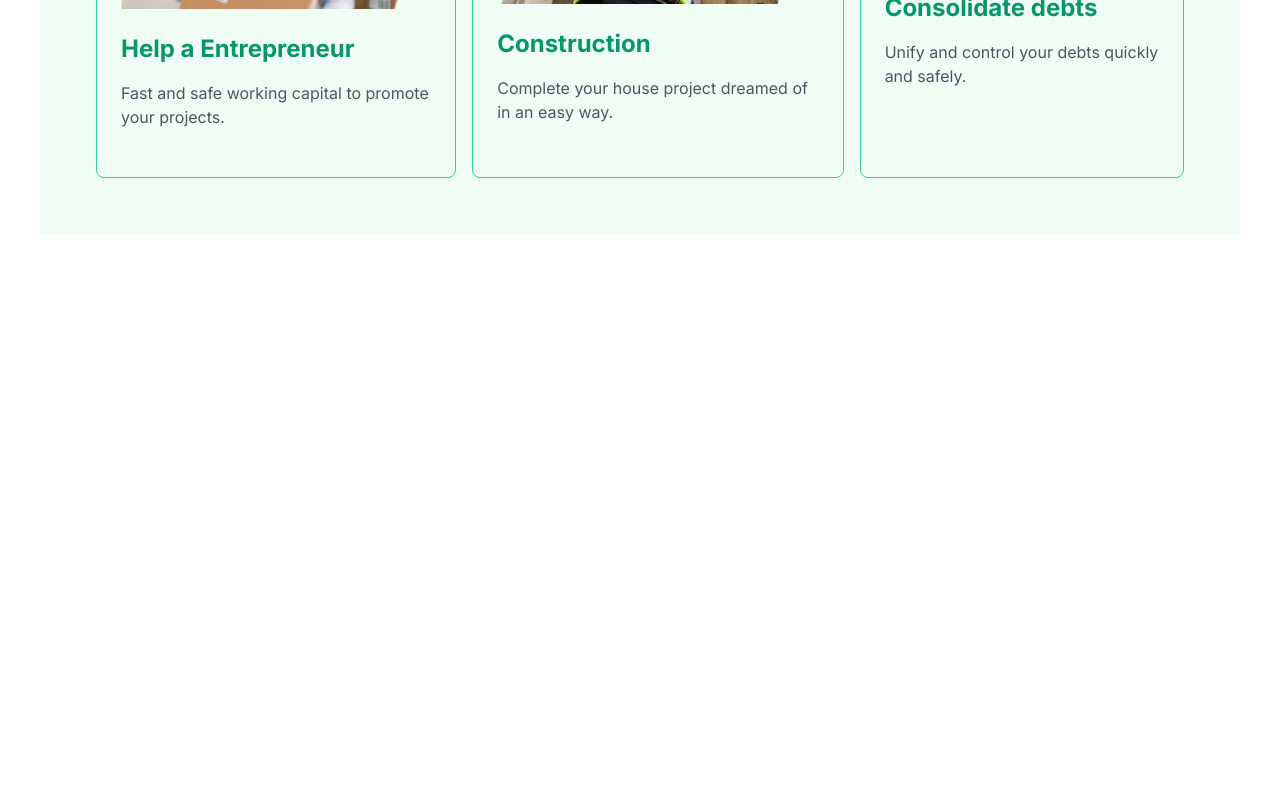
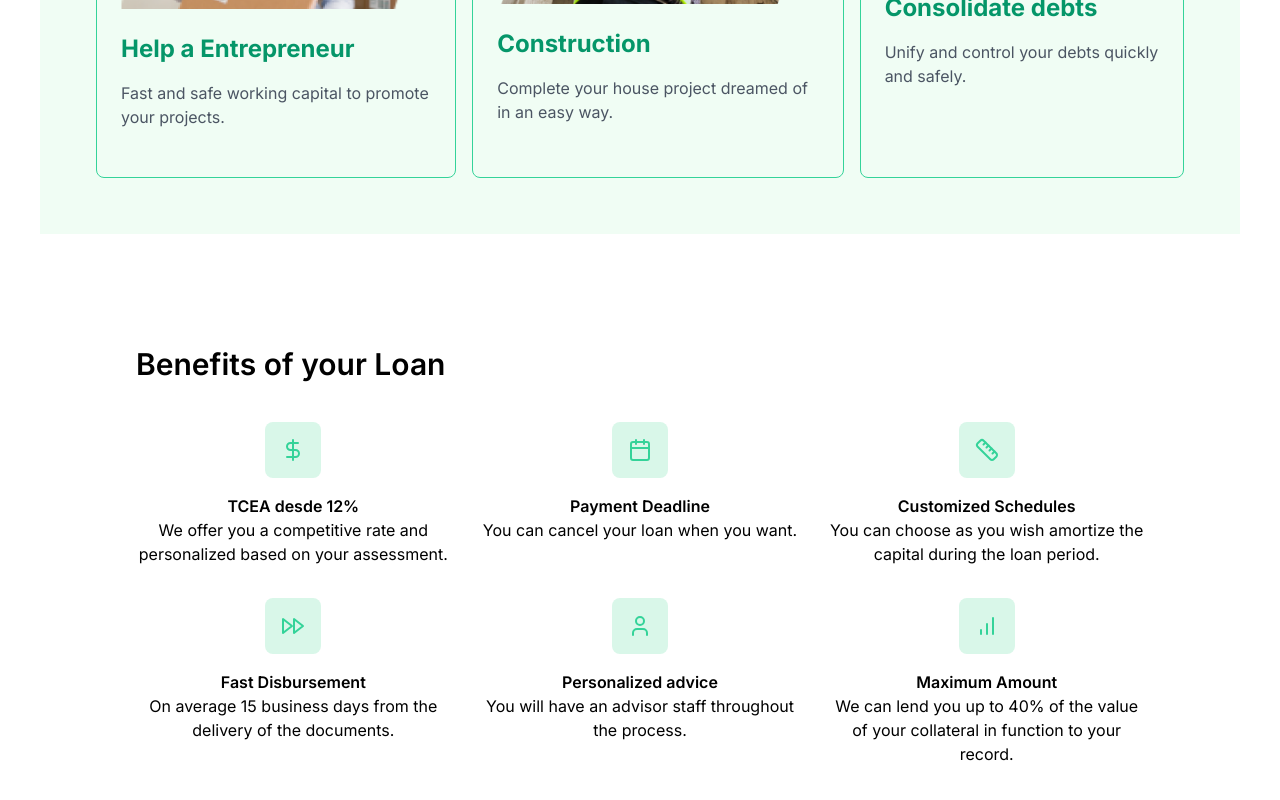
Before and after one commit to JulioMCruz/PrestaFi, a Next.js app in the folder PrestaFi-App/: page / in a window 1280 px wide. Shown: the part 1017-1817 px from the top of the page. Before the commit the page ends 1347 px from the top, so only its background shows below. Built offline with nearby package versions, Linux system fonts and the light colour scheme; what @creit.tech/stellar-wallets-kit would draw is missing.

Commit message:
Create Benefits component

```diff
--- a/PrestaFi-App/app/page.tsx
+++ b/PrestaFi-App/app/page.tsx
@@ -10,6 +10,7 @@ import HeaderComponent from "@/components/Header";
 import HeroComponent from "@/components/HeroComponent";
 import CallToActionComponent from "@/components/CallToAction";
 import HowWorksComponent from "@/components/HowWorks";
+import BenefitsComponent from "@/components/Benefits";
 
 export default function Home() {
 
@@ -31,6 +32,8 @@ export default function Home() {
 
           <HowWorksComponent />
 
+          <BenefitsComponent />
+
           <main className="flex flex-col items-center">
           </main>
         </div>
--- /dev/null
+++ b/PrestaFi-App/components/Benefits.tsx
@@ -0,0 +1,195 @@
+
+export default function BenefitsComponent() {
+    return (
+      <div className="bg-white p-24">
+        <h2 className="text-3xl font-semibold mb-10 text-black">Benefits of your Loan</h2>
+        <div className="grid grid-cols-2 md:grid-cols-3 gap-8">
+          <div className="flex flex-col items-center text-center space-y-4">
+            <div className="bg-[#D9F7E9] p-4 rounded-lg">
+              <DollarSignIcon className="text-[#34D399] w-6 h-6" />
+            </div>
+            <div className="text-black">
+              <h3 className="font-semibold">TCEA desde 12%</h3>
+              <p>We offer you a competitive rate and personalized based on your assessment.</p>
+            </div>
+          </div>
+          <div className="flex flex-col items-center text-center space-y-4">
+            <div className="bg-[#D9F7E9] p-4 rounded-lg">
+              <CalendarIcon className="text-[#34D399] w-6 h-6" />
+            </div>
+            <div className="text-black">
+              <h3 className="font-semibold">Payment Deadline</h3>
+              <p>You can cancel your loan when you want.</p>
+            </div>
+          </div>
+          <div className="flex flex-col items-center text-center space-y-4">
+            <div className="bg-[#D9F7E9] p-4 rounded-lg">
+              <RulerIcon className="text-[#34D399] w-6 h-6" />
+            </div>
+            <div className="text-black">
+              <h3 className="font-semibold">Customized Schedules</h3>
+              <p>You can choose as you wish amortize the capital during the loan period.</p>
+            </div>
+          </div>
+          <div className="flex flex-col items-center text-center space-y-4">
+            <div className="bg-[#D9F7E9] p-4 rounded-lg">
+              <FastForwardIcon className="text-[#34D399] w-6 h-6" />
+            </div>
+            <div className="text-black">
+              <h3 className="font-semibold">Fast Disbursement</h3>
+              <p>On average 15 business days from the delivery of the documents.</p>
+            </div>
+          </div>
+          <div className="flex flex-col items-center text-center space-y-4">
+            <div className="bg-[#D9F7E9] p-4 rounded-lg">
+              <UserIcon className="text-[#34D399] w-6 h-6" />
+            </div>
+            <div className="text-black">
+              <h3 className="font-semibold">Personalized advice</h3>
+              <p>You will have an advisor staff throughout the process.</p>
+            </div>
+          </div>
+          <div className="flex flex-col items-center text-center space-y-4">
+            <div className="bg-[#D9F7E9] p-4 rounded-lg">
+              <BarChartIcon className="text-[#34D399] w-6 h-6" />
+            </div>
+            <div className="text-black">
+              <h3 className="font-semibold">Maximum Amount</h3>
+              <p>We can lend you up to 40% of the value of your collateral in function to your record.</p>
+            </div>
+          </div>
+        </div>
+      </div>
+    )
+  }
+
+  function BarChartIcon(props) {
+    return (
+      <svg
+        {...props}
+        xmlns="http://www.w3.org/2000/svg"
+        width="24"
+        height="24"
+        viewBox="0 0 24 24"
+        fill="none"
+        stroke="currentColor"
+        strokeWidth="2"
+        strokeLinecap="round"
+        strokeLinejoin="round"
+      >
+        <line x1="12" x2="12" y1="20" y2="10" />
+        <line x1="18" x2="18" y1="20" y2="4" />
+        <line x1="6" x2="6" y1="20" y2="16" />
+      </svg>
+    )
+  }
+
+
+  function CalendarIcon(props) {
+    return (
+      <svg
+        {...props}
+        xmlns="http://www.w3.org/2000/svg"
+        width="24"
+        height="24"
+        viewBox="0 0 24 24"
+        fill="none"
+        stroke="currentColor"
+        strokeWidth="2"
+        strokeLinecap="round"
+        strokeLinejoin="round"
+      >
+        <path d="M8 2v4" />
+        <path d="M16 2v4" />
+        <rect width="18" height="18" x="3" y="4" rx="2" />
+        <path d="M3 10h18" />
+      </svg>
+    )
+  }
+
+
+  function DollarSignIcon(props) {
+    return (
+      <svg
+        {...props}
+        xmlns="http://www.w3.org/2000/svg"
+        width="24"
+        height="24"
+        viewBox="0 0 24 24"
+        fill="none"
+        stroke="currentColor"
+        strokeWidth="2"
+        strokeLinecap="round"
+        strokeLinejoin="round"
+      >
+        <line x1="12" x2="12" y1="2" y2="22" />
+        <path d="M17 5H9.5a3.5 3.5 0 0 0 0 7h5a3.5 3.5 0 0 1 0 7H6" />
+      </svg>
+    )
+  }
+
+
+  function FastForwardIcon(props) {
+    return (
+      <svg
+        {...props}
+        xmlns="http://www.w3.org/2000/svg"
+        width="24"
+        height="24"
+        viewBox="0 0 24 24"
+        fill="none"
+        stroke="currentColor"
+        strokeWidth="2"
+        strokeLinecap="round"
+        strokeLinejoin="round"
+      >
+        <polygon points="13 19 22 12 13 5 13 19" />
+        <polygon points="2 19 11 12 2 5 2 19" />
+      </svg>
+    )
+  }
+
+
+  function RulerIcon(props) {
+    return (
+      <svg
+        {...props}
+        xmlns="http://www.w3.org/2000/svg"
+        width="24"
+        height="24"
+        viewBox="0 0 24 24"
+        fill="none"
+        stroke="currentColor"
+        strokeWidth="2"
+        strokeLinecap="round"
+        strokeLinejoin="round"
+      >
+        <path d="M21.3 15.3a2.4 2.4 0 0 1 0 3.4l-2.6 2.6a2.4 2.4 0 0 1-3.4 0L2.7 8.7a2.41 2.41 0 0 1 0-3.4l2.6-2.6a2.41 2.41 0 0 1 3.4 0Z" />
+        <path d="m14.5 12.5 2-2" />
+        <path d="m11.5 9.5 2-2" />
+        <path d="m8.5 6.5 2-2" />
+        <path d="m17.5 15.5 2-2" />
+      </svg>
+    )
+  }
+
+
+  function UserIcon(props) {
+    return (
+      <svg
+        {...props}
+        xmlns="http://www.w3.org/2000/svg"
+        width="24"
+        height="24"
+        viewBox="0 0 24 24"
+        fill="none"
+        stroke="currentColor"
+        strokeWidth="2"
+        strokeLinecap="round"
+        strokeLinejoin="round"
+      >
+        <path d="M19 21v-2a4 4 0 0 0-4-4H9a4 4 0 0 0-4 4v2" />
+        <circle cx="12" cy="7" r="4" />
+      </svg>
+    )
+  }
```
